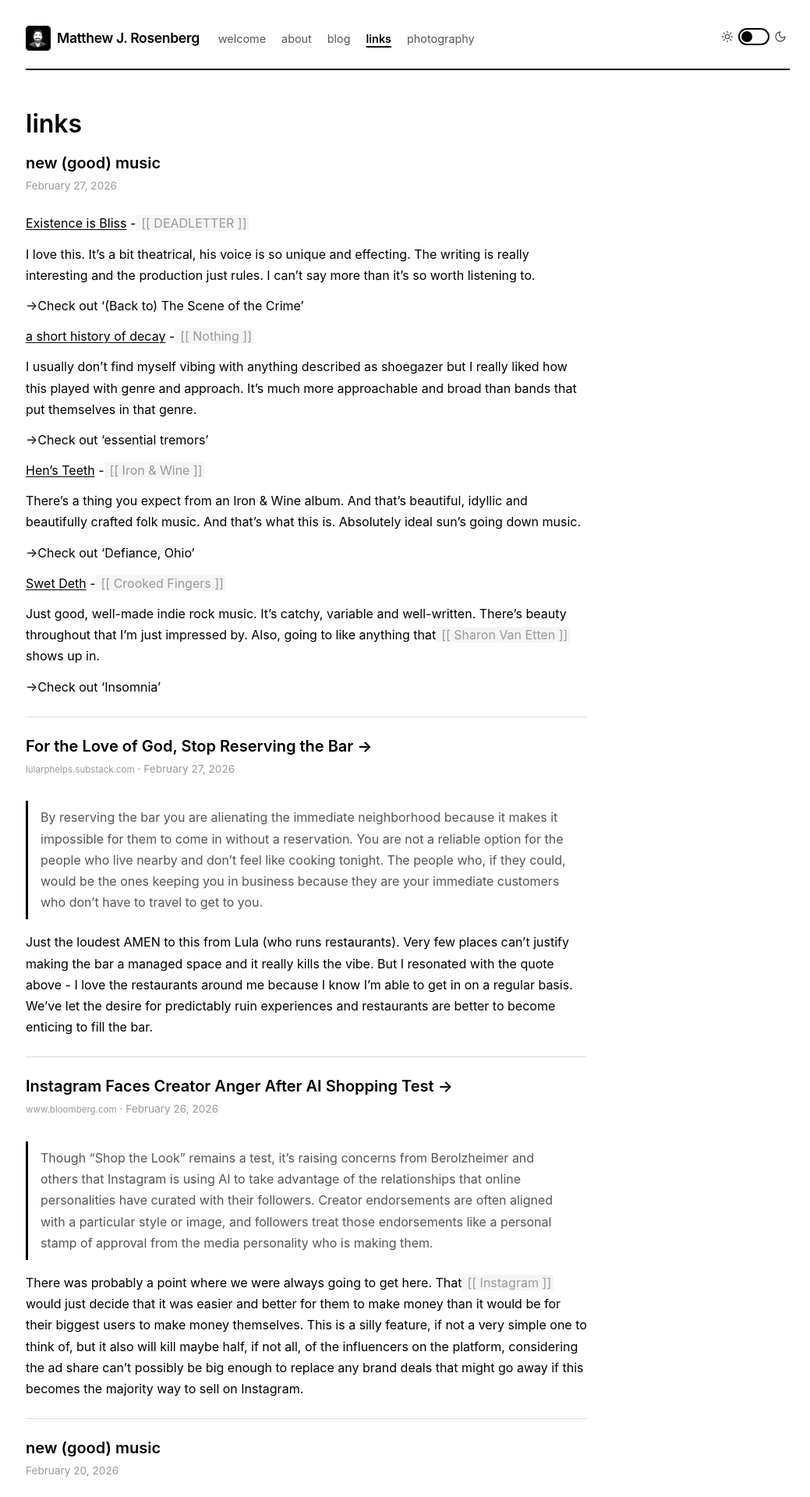
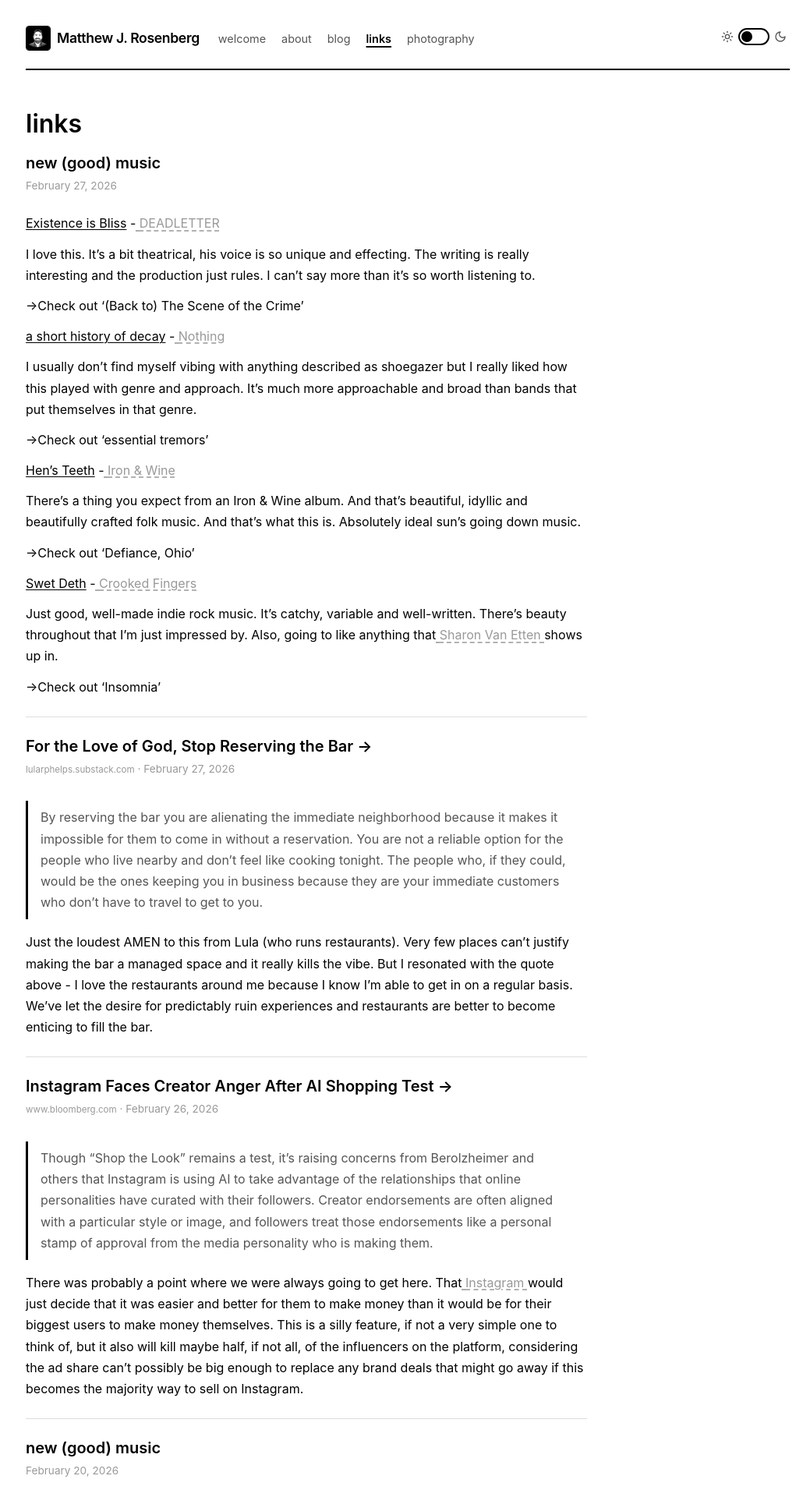
Before and after one commit to mattjrosenberg/mattjrosenberg.com, a Jekyll site: the page built from _pages/reads.md, in a window 1280 px wide. Shown: the top 1920 px of the page at 78% size, without its empty margins (117-1156 px from the left). Built offline with Jekyll 4.4.1, drawn with Linux system fonts in a browser that asks for light colours; some of the changed text lies outside the part shown.

Commit message:
Style unresolved wikilinks as dashed underline, hide brackets
Co-Authored-By: Claude Sonnet 4.6 <noreply@anthropic.com>

```diff
--- a/_plugins/bidirectional_links_generator.rb
+++ b/_plugins/bidirectional_links_generator.rb
@@ -57,7 +57,7 @@ class BidirectionalLinksGenerator < Jekyll::Generator
           #{CODEBLOCK_EXCLUSION}   # exclude codeblocks
         /x,
         <<~HTML.chomp
-          <span title='There is no note that matches this link.' class='invalid-link'>
+          <span class='invalid-link'>
             <span class='invalid-link-brackets'>[[</span>
             \\1
             <span class='invalid-link-brackets'>]]</span></span>
--- a/assets/css/style.css
+++ b/assets/css/style.css
@@ -646,9 +646,13 @@ aside h5 {
 /* ----- Invalid / Unresolved Links ----- */
 .invalid-link {
   color: var(--text-faint);
-  cursor: help;
-  background: var(--callout-bg);
-  padding: 0 0.15em;
+  text-decoration: underline;
+  text-decoration-style: dashed;
+  text-underline-offset: 3px;
+}
+
+.invalid-link-brackets {
+  display: none;
 }
 
 /* ----- Footnotes ----- */
```
